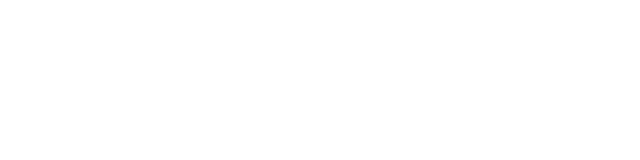
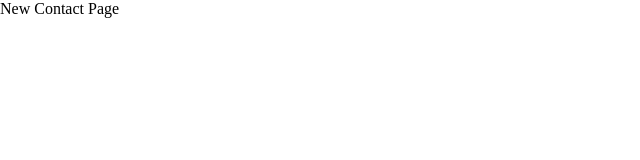
Before and after one commit to MohsenFarrokhi/dashboard, a React (Vite) app in the folder vite-project/: page /new-contact in a window 1280 px wide. Shown: the top 160 px of the page, without its empty margins (0-640 px from the left). Built offline with nearby package versions, Linux system fonts and the light colour scheme.

Commit message:
Add: make Home and NewContact pages.

```diff
--- a/vite-project/src/App.jsx
+++ b/vite-project/src/App.jsx
@@ -1,11 +1,14 @@
+import {Route, Routes} from "react-router-dom";
+import Home from "./Home.jsx";
+import NewContact from "./NewContact.jsx";
 function App() {
 
-
-  return (
-    <div>
-
-    </div>
-  )
+    return (
+        <Routes>
+            <Route path='/' element={<Home/>}/>
+            <Route path='/new-contact' element={<NewContact/>}/>
+        </Routes>
+    )
 }
 
 export default App
--- /dev/null
+++ b/vite-project/src/Home.jsx
@@ -0,0 +1,9 @@
+const Home = () => {
+    return (
+        <div>
+          Home Page
+        </div>
+    )
+}
+
+export default Home;
--- /dev/null
+++ b/vite-project/src/NewContact.jsx
@@ -0,0 +1,9 @@
+const NewContact = () => {
+    return (
+        <div>
+            New Contact Page
+        </div>
+    )
+}
+
+export default NewContact;
--- /dev/null
+++ b/vite-project/src/index.css
@@ -0,0 +1,5 @@
+*{
+    margin: 0;
+    padding: 0;
+    box-sizing: border-box;
+}
--- a/vite-project/src/main.jsx
+++ b/vite-project/src/main.jsx
@@ -1,9 +1,13 @@
 import React from 'react'
 import ReactDOM from 'react-dom/client'
 import App from './App.jsx'
+import './index.css'
+import {BrowserRouter} from "react-router-dom";
 
 ReactDOM.createRoot(document.getElementById('root')).render(
-  <React.StrictMode>
-    <App />
-  </React.StrictMode>,
+    <React.StrictMode>
+        <BrowserRouter>
+            <App/>
+        </BrowserRouter>
+    </React.StrictMode>,
 )
```
